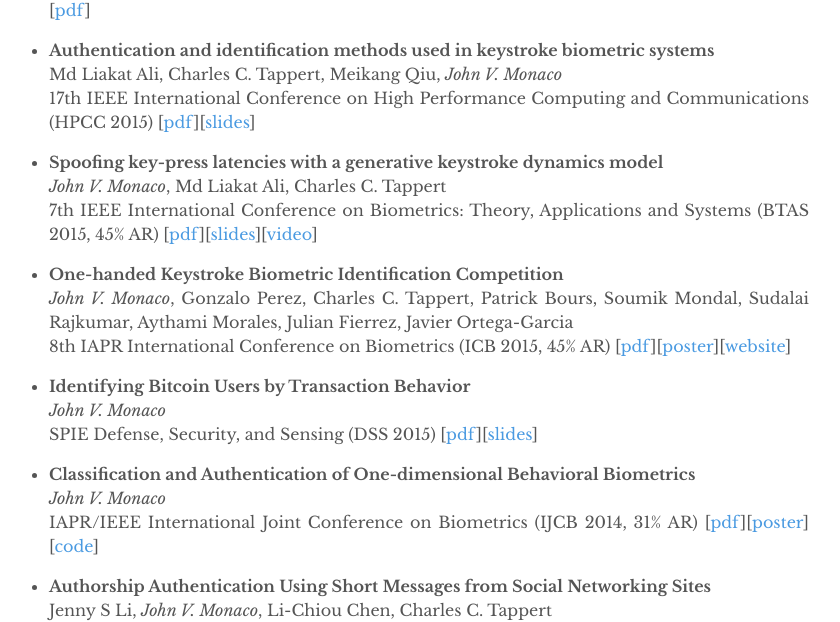
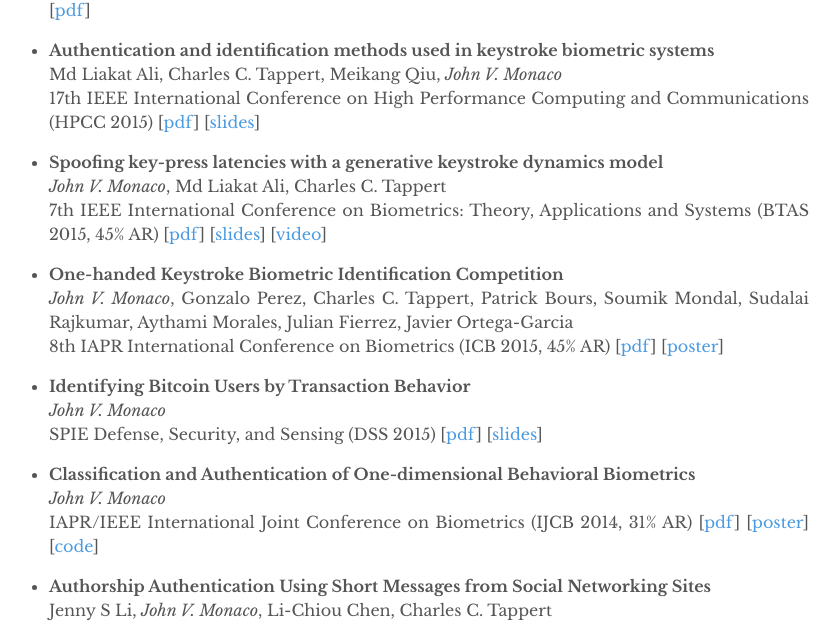
Before and after one commit to vmonaco/vmonaco.github.io, a Jekyll site: the page built from _pages/publications.md, in a window 1280 px wide and 900 px high, scrolled down 1717 px. Shown: the part 148-770 px from the top of the window, without its empty margins (231-1071 px from the left). Built offline with Jekyll 4.4.1, drawn with Linux system fonts in a browser that asks for light colours.

Commit message:
formatting

```diff
--- a/_pages/publications.md
+++ b/_pages/publications.md
@@ -68,23 +68,23 @@ EDSIG Conference on Information Systems and Computing Education (EDSIGCON, 2015)
 
 * **Authentication and identification methods used in keystroke biometric systems** \\
 Md Liakat Ali, Charles C. Tappert, Meikang Qiu, *John V. Monaco* \\
-17th IEEE International Conference on High Performance Computing and Communications (HPCC 2015) \[[pdf](/papers/Authentication and Identification Methods Used in Keystroke Biometric Systems.pdf)\]\[[slides](/papers/bigdatasecurity2015keystroke.pdf)\]
+17th IEEE International Conference on High Performance Computing and Communications (HPCC 2015) \[[pdf](/papers/Authentication and Identification Methods Used in Keystroke Biometric Systems.pdf)\] \[[slides](/papers/bigdatasecurity2015keystroke.pdf)\]
 
 * **Spoofing key-press latencies with a generative keystroke dynamics model** \\
 *John V. Monaco*, Md Liakat Ali, Charles C. Tappert \\
-7th IEEE International Conference on Biometrics: Theory, Applications and Systems (BTAS 2015, 45% AR) \[[pdf](/papers/Spoofing key-press latencies with a generative keystroke dynamics model.pdf)\]\[[slides](/papers/btas2015spoofing.pdf)\]\[[video](http://techtalks.tv/talks/spoofing-key-press-latencies-with-a-generative-keystroke-dynamics-model/61939/)\]
+7th IEEE International Conference on Biometrics: Theory, Applications and Systems (BTAS 2015, 45% AR) \[[pdf](/papers/Spoofing key-press latencies with a generative keystroke dynamics model.pdf)\] \[[slides](/papers/btas2015spoofing.pdf)\] \[[video](http://techtalks.tv/talks/spoofing-key-press-latencies-with-a-generative-keystroke-dynamics-model/61939/)\]
 
 * **One-handed Keystroke Biometric Identification Competition** \\
 *John V. Monaco*, Gonzalo Perez, Charles C. Tappert, Patrick Bours, Soumik Mondal, Sudalai Rajkumar, Aythami Morales, Julian Fierrez, Javier Ortega-Garcia \\
-8th IAPR International Conference on Biometrics (ICB 2015, 45% AR) \[[pdf](/papers/One-handed Keystroke Biometric Identification Competition.pdf)\]\[[poster](/papers/icb2015keystroke.pdf)\]\[[website](https://sites.google.com/a/vmonaco.com/ohkbic)\]
+8th IAPR International Conference on Biometrics (ICB 2015, 45% AR) \[[pdf](/papers/One-handed Keystroke Biometric Identification Competition.pdf)\] \[[poster](/papers/icb2015keystroke.pdf)\]
 
 * **Identifying Bitcoin Users by Transaction Behavior** \\
 *John V. Monaco* \\
-SPIE Defense, Security, and Sensing (DSS 2015) \[[pdf](/papers/Identifying Bitcoin Users by Transaction Behavior.pdf)\]\[[slides](/papers/dss2015bitcoin.pdf)\]
+SPIE Defense, Security, and Sensing (DSS 2015) \[[pdf](/papers/Identifying Bitcoin Users by Transaction Behavior.pdf)\] \[[slides](/papers/dss2015bitcoin.pdf)\]
 
 * **Classification and Authentication of One-dimensional Behavioral Biometrics** \\
 *John V. Monaco* \\
-IAPR/IEEE International Joint Conference on Biometrics (IJCB 2014, 31% AR) \[[pdf](/papers/Classification and Authentication of One-dimensional Behavioral Biometrics.pdf)\]\[[poster](/papers/ijcb2015one-dimensional.pdf)\]\[[code](https://bitbucket.org/vmonaco/ijcb2014)\]
+IAPR/IEEE International Joint Conference on Biometrics (IJCB 2014, 31% AR) \[[pdf](/papers/Classification and Authentication of One-dimensional Behavioral Biometrics.pdf)\] \[[poster](/papers/ijcb2015one-dimensional.pdf)\] \[[code](https://bitbucket.org/vmonaco/ijcb2014)\]
 
 * **Authorship Authentication Using Short Messages from Social Networking Sites** \\
 Jenny S Li, *John V. Monaco*, Li-Chiou Chen, Charles C. Tappert \\
@@ -191,7 +191,7 @@
 
 * **Time intervals as a Behavioral Biometric** \\
 *John V. Monaco* \\
-Doctoral Thesis. Seidenberg School of CSIS, Pace University, 2015 \[[pdf](/papers/Time Intervals as a Behavioral Biometric.pdf)\]\[[slides](/papers/dissertation2015time.pdf)\]\[[proposal](/papers/Time Intervals as a Behavioral Biometric proposal.pdf)\]
+Doctoral Thesis. Seidenberg School of CSIS, Pace University, 2015 \[[pdf](/papers/Time Intervals as a Behavioral Biometric.pdf)\] \[[slides](/papers/dissertation2015time.pdf)\] \[[proposal](/papers/Time Intervals as a Behavioral Biometric proposal.pdf)\]
 
 * **Behavioral Biometric Authentication in Human-Computer Interaction** \\
 *John V. Monaco* \\
```
